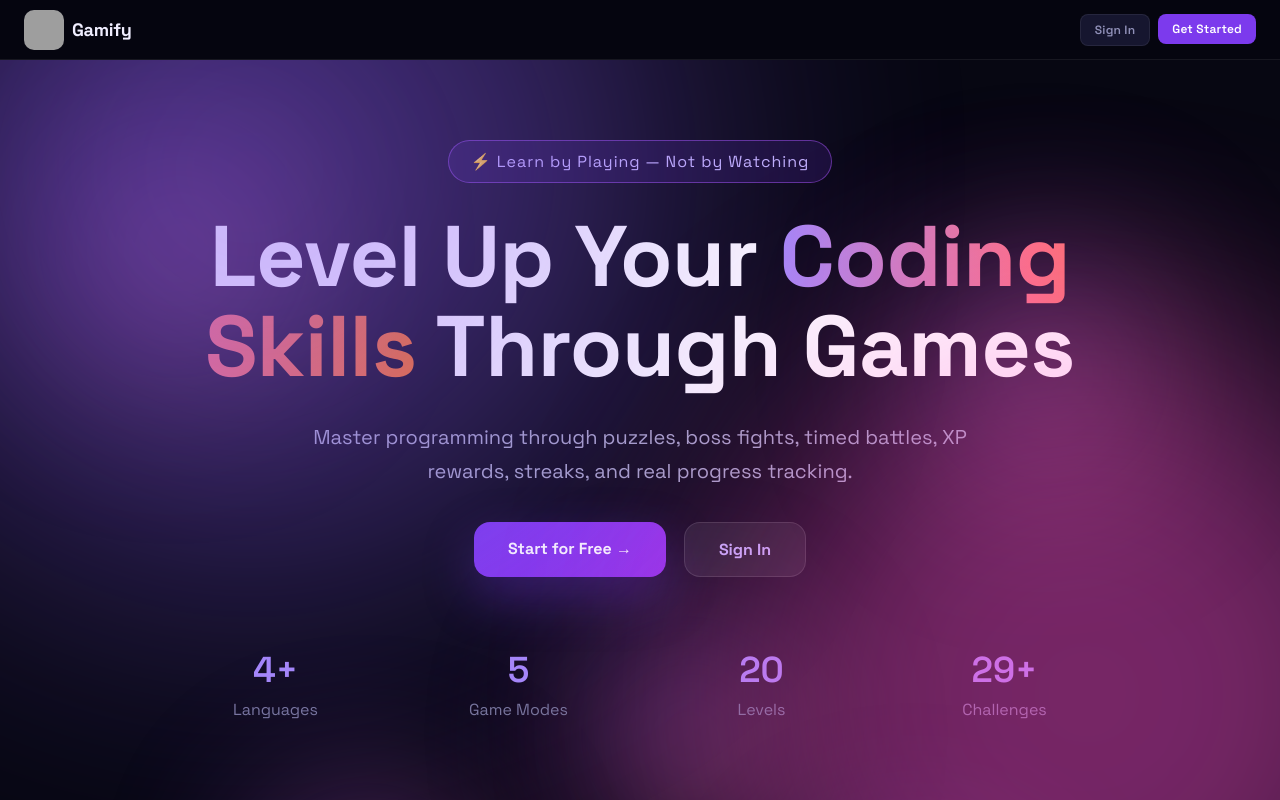
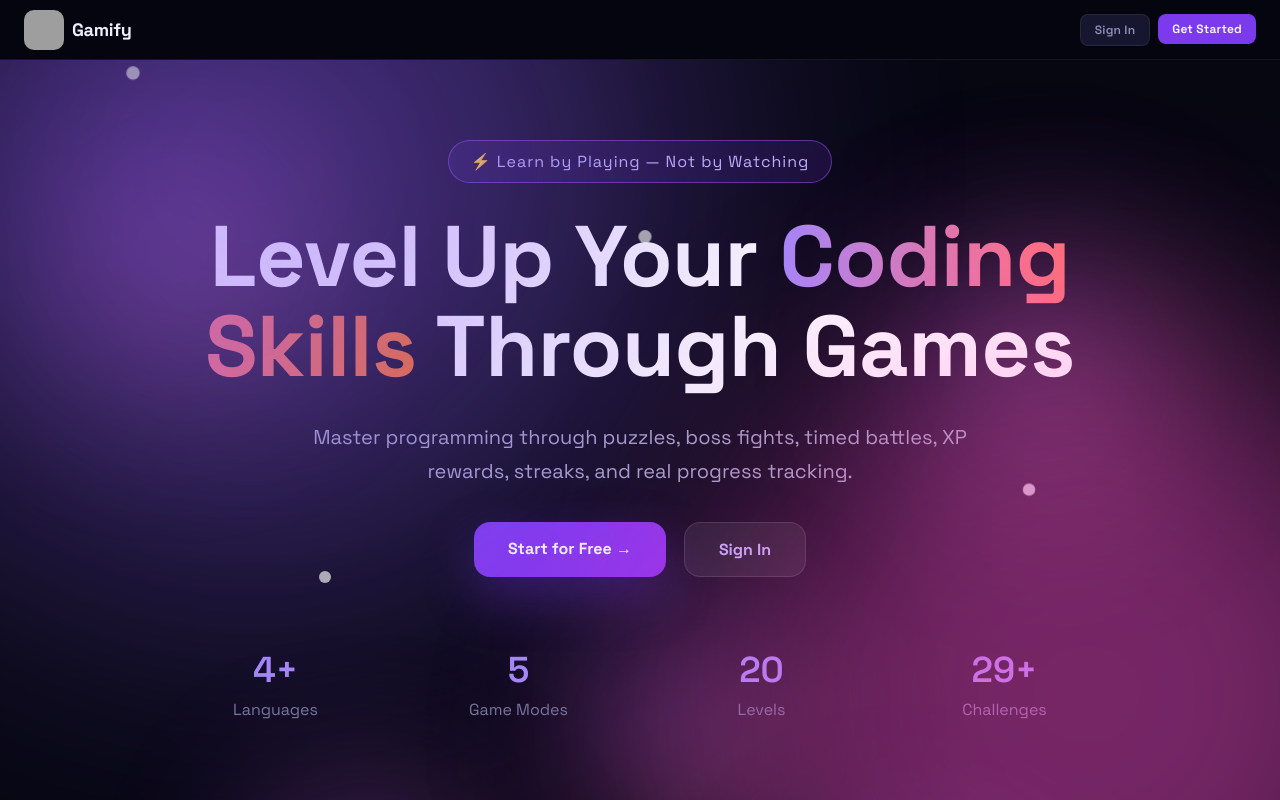
Before and after one commit to ashishsharma36058-oss/E-Learning-with-Gamification, a React (Vite) app: page / in a window 1280 px wide. Shown: the top 800 px of the page. Built offline with nearby package versions, Linux system fonts and the light colour scheme; grey boxes are pictures that could not be loaded.

Commit message:
Update Landing.jsx

```diff
--- a/src/pages/Landing.jsx
+++ b/src/pages/Landing.jsx
@@ -12,6 +12,11 @@ export default function Landing() {
       </div>
 
       <section className="hero">
+        <div className="particle"></div>
+        <div className="particle"></div>
+        <div className="particle"></div>
+        <div className="particle"></div>
+
         <div className="hero-content">
           <p className="badge">⚡ Learn by Playing — Not by Watching</p>
 
```
